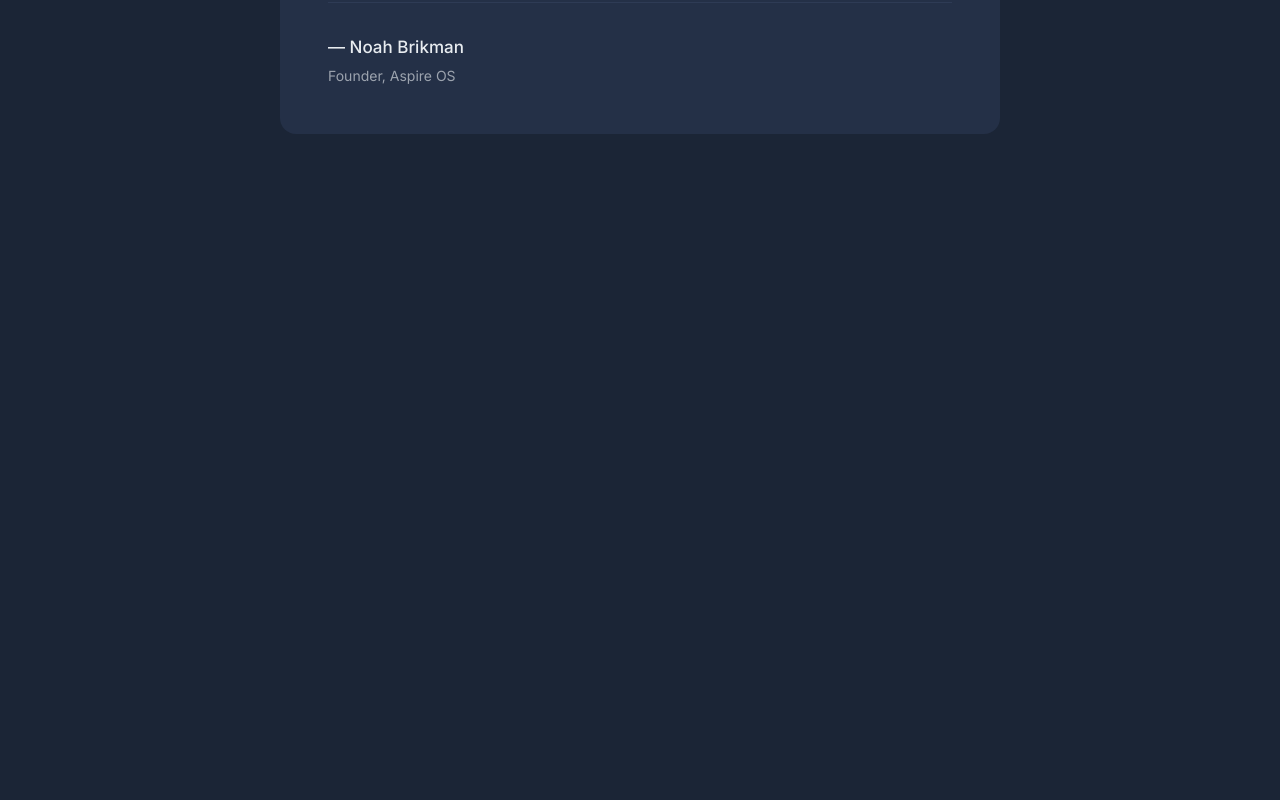
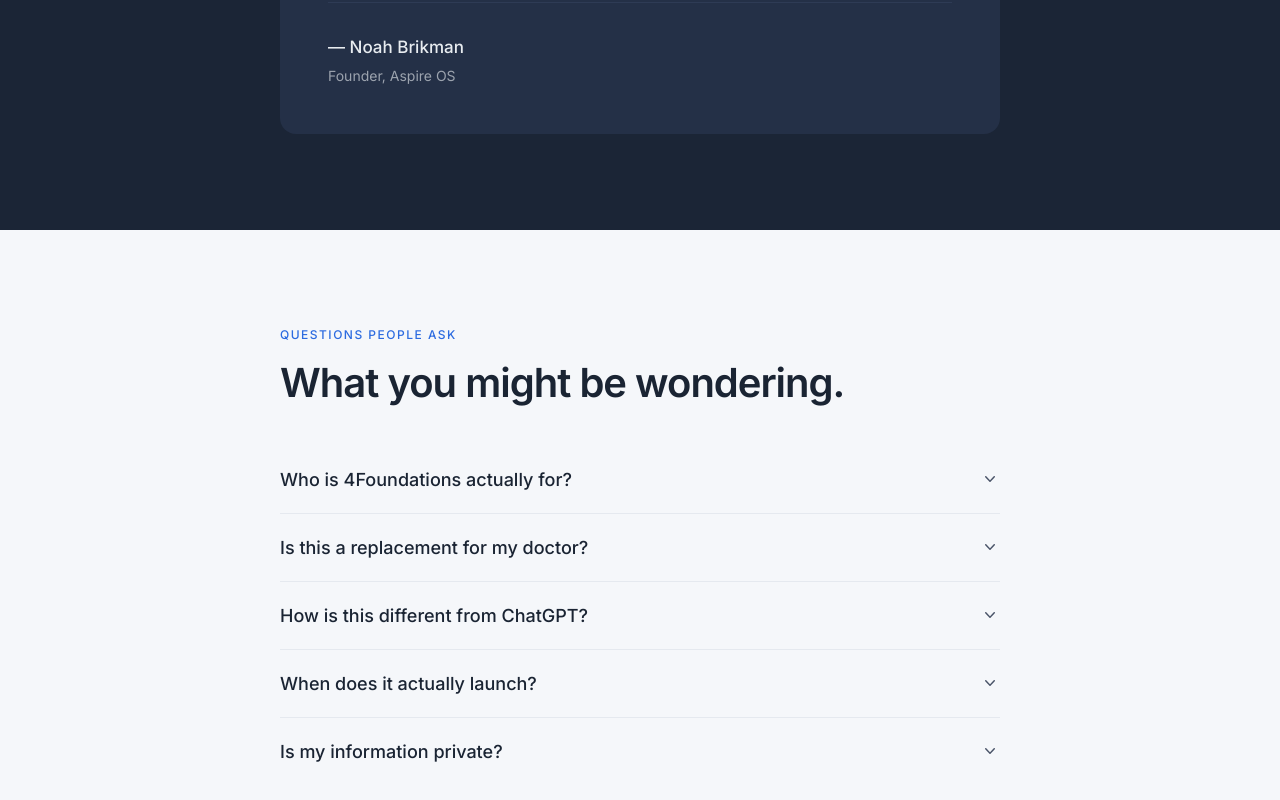
Before and after one commit to brikmann/aspire-os, a Next.js app in the folder aspire-os/: page / in a window 1280 px wide. Shown: the part 3115-3915 px from the top of the page. Before the commit the page ends 3345 px from the top, so only its background shows below. Built offline with nearby package versions, Linux system fonts and the light colour scheme.

Commit message:
Add FAQ section with accordion

```diff
--- a/aspire-os/src/app/page.tsx
+++ b/aspire-os/src/app/page.tsx
@@ -166,6 +166,86 @@
           </FadeIn>
         </div>
       </section>
+      <section className="bg-paper py-16 md:py-24 px-6">
+        <div className="max-w-[720px] mx-auto">
+
+          <FadeIn>
+            <p className="font-sans font-medium text-[12px] uppercase tracking-[1.5px] text-cobalt mb-4">
+              Questions People Ask
+            </p>
+            <h2 className="font-sans font-semibold text-[30px] md:text-[40px] leading-[1.15] tracking-[-1px] text-ink mb-10">
+              What you might be wondering.
+            </h2>
+          </FadeIn>
+
+          <FadeIn delay={0.1}>
+            <div className="divide-y divide-paper-edge">
+
+              <details className="group py-5">
+                <summary className="flex items-center justify-between gap-4 cursor-pointer list-none [&::-webkit-details-marker]:hidden">
+                  <span className="font-sans font-medium text-[18px] text-ink">Who is 4Foundations actually for?</span>
+                  <svg className="w-5 h-5 shrink-0 text-ink-soft transition-transform duration-200 group-open:rotate-180" xmlns="http://www.w3.org/2000/svg" viewBox="0 0 20 20" fill="currentColor">
+                    <path fillRule="evenodd" d="M5.23 7.21a.75.75 0 011.06.02L10 11.168l3.71-3.938a.75.75 0 111.08 1.04l-4.25 4.5a.75.75 0 01-1.08 0l-4.25-4.5a.75.75 0 01.02-1.06z" clipRule="evenodd" />
+                  </svg>
+                </summary>
+                <p className="mt-4 pb-1 font-sans font-normal text-[16px] leading-[1.7] text-ink-soft">
+                  Founders, ambitious early-career professionals, and athletes who are pushing the limits of their own output &mdash; and want to keep doing it without their body becoming the bottleneck. If you&rsquo;re optimizing for output (cognitive or physical), this is built for you.
+                </p>
+              </details>
+
+              <details className="group py-5">
+                <summary className="flex items-center justify-between gap-4 cursor-pointer list-none [&::-webkit-details-marker]:hidden">
+                  <span className="font-sans font-medium text-[18px] text-ink">Is this a replacement for my doctor?</span>
+                  <svg className="w-5 h-5 shrink-0 text-ink-soft transition-transform duration-200 group-open:rotate-180" xmlns="http://www.w3.org/2000/svg" viewBox="0 0 20 20" fill="currentColor">
+                    <path fillRule="evenodd" d="M5.23 7.21a.75.75 0 011.06.02L10 11.168l3.71-3.938a.75.75 0 111.08 1.04l-4.25 4.5a.75.75 0 01-1.08 0l-4.25-4.5a.75.75 0 01.02-1.06z" clipRule="evenodd" />
+                  </svg>
+                </summary>
+                <p className="mt-4 pb-1 font-sans font-normal text-[16px] leading-[1.7] text-ink-soft">
+                  No. 4Foundations is a coach, not a clinician. It helps you understand what&rsquo;s happening, prepare better questions for your doctor, and act on the things within your control. When something belongs in a clinical setting, the coach will tell you.
+                </p>
+              </details>
+
+              <details className="group py-5">
+                <summary className="flex items-center justify-between gap-4 cursor-pointer list-none [&::-webkit-details-marker]:hidden">
+                  <span className="font-sans font-medium text-[18px] text-ink">How is this different from ChatGPT?</span>
+                  <svg className="w-5 h-5 shrink-0 text-ink-soft transition-transform duration-200 group-open:rotate-180" xmlns="http://www.w3.org/2000/svg" viewBox="0 0 20 20" fill="currentColor">
+                    <path fillRule="evenodd" d="M5.23 7.21a.75.75 0 011.06.02L10 11.168l3.71-3.938a.75.75 0 111.08 1.04l-4.25 4.5a.75.75 0 01-1.08 0l-4.25-4.5a.75.75 0 01.02-1.06z" clipRule="evenodd" />
+                  </svg>
+                </summary>
+                <p className="mt-4 pb-1 font-sans font-normal text-[16px] leading-[1.7] text-ink-soft">
+                  ChatGPT is a general-purpose tool. 4Foundations is trained specifically on the research and frameworks for sleep, light, nutrition, and stress &mdash; the four foundations your body actually responds to. It remembers context, references real research, and answers like someone who&rsquo;s spent years thinking about high-output physiology.
+                </p>
+              </details>
+
+              <details className="group py-5">
+                <summary className="flex items-center justify-between gap-4 cursor-pointer list-none [&::-webkit-details-marker]:hidden">
+                  <span className="font-sans font-medium text-[18px] text-ink">When does it actually launch?</span>
+                  <svg className="w-5 h-5 shrink-0 text-ink-soft transition-transform duration-200 group-open:rotate-180" xmlns="http://www.w3.org/2000/svg" viewBox="0 0 20 20" fill="currentColor">
+                    <path fillRule="evenodd" d="M5.23 7.21a.75.75 0 011.06.02L10 11.168l3.71-3.938a.75.75 0 111.08 1.04l-4.25 4.5a.75.75 0 01-1.08 0l-4.25-4.5a.75.75 0 01.02-1.06z" clipRule="evenodd" />
+                  </svg>
+                </summary>
+                <p className="mt-4 pb-1 font-sans font-normal text-[16px] leading-[1.7] text-ink-soft">
+                  Founding members get access starting July. Joining the waitlist now reserves your seat and locks in founding-member pricing. Alpha access for a small private cohort is available earlier.
+                </p>
+              </details>
+
+              <details className="group py-5">
+                <summary className="flex items-center justify-between gap-4 cursor-pointer list-none [&::-webkit-details-marker]:hidden">
+                  <span className="font-sans font-medium text-[18px] text-ink">Is my information private?</span>
+                  <svg className="w-5 h-5 shrink-0 text-ink-soft transition-transform duration-200 group-open:rotate-180" xmlns="http://www.w3.org/2000/svg" viewBox="0 0 20 20" fill="currentColor">
+                    <path fillRule="evenodd" d="M5.23 7.21a.75.75 0 011.06.02L10 11.168l3.71-3.938a.75.75 0 111.08 1.04l-4.25 4.5a.75.75 0 01-1.08 0l-4.25-4.5a.75.75 0 01.02-1.06z" clipRule="evenodd" />
+                  </svg>
+                </summary>
+                <p className="mt-4 pb-1 font-sans font-normal text-[16px] leading-[1.7] text-ink-soft">
+                  Yes. Your conversations and personal context stay with you. We never share, sell, or train external models on your data.
+                </p>
+              </details>
+
+            </div>
+          </FadeIn>
+
+        </div>
+      </section>
     </>
   );
 }
```
